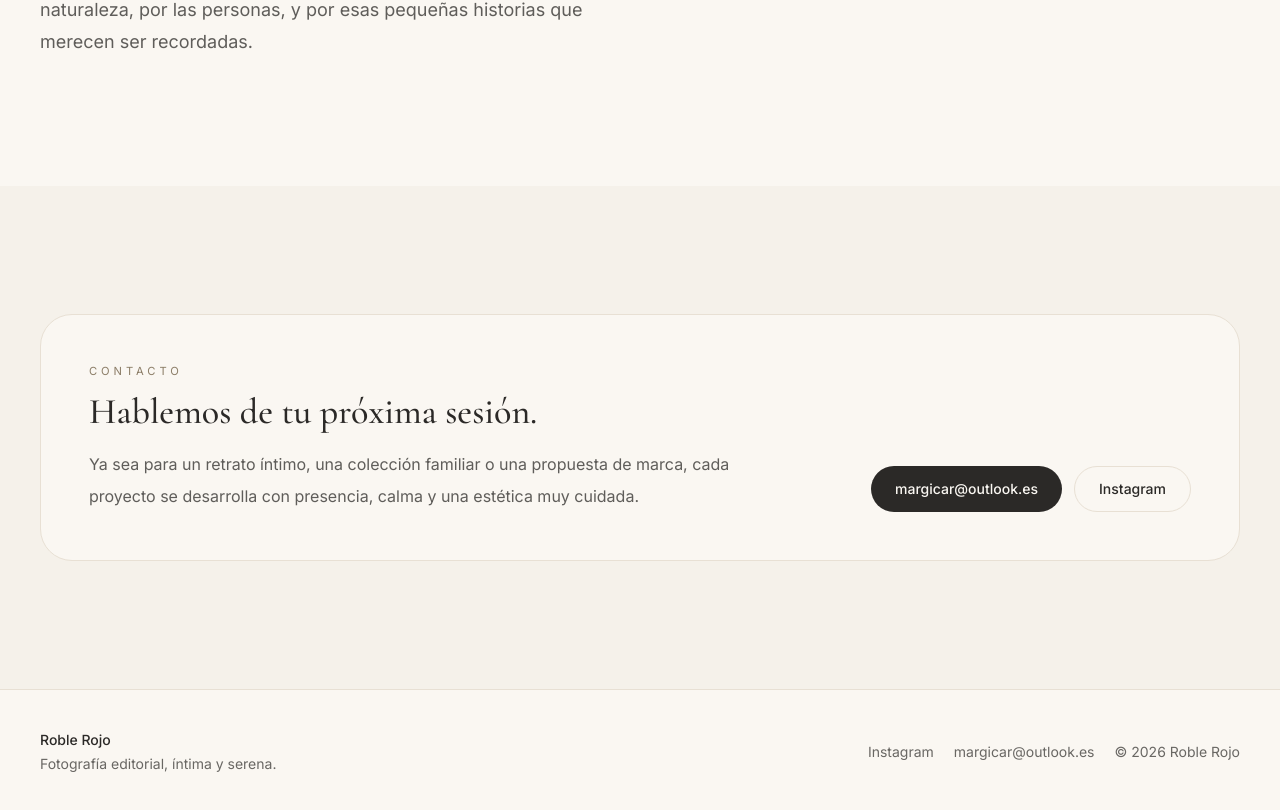
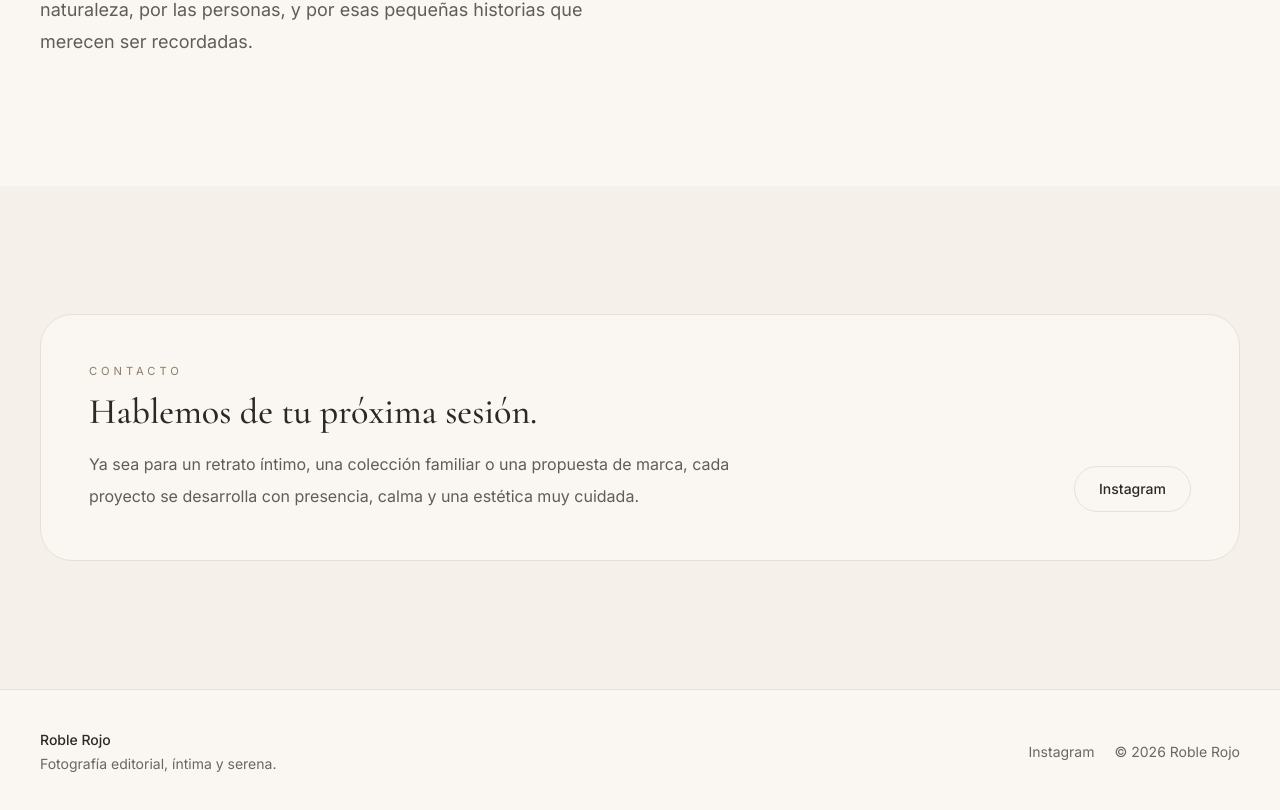
Before and after one commit to MartaGilCar/roble-rojo, a Next.js app: page / in a window 1280 px wide. Shown: the part 4662-5472 px from the top of the page. Built offline with nearby package versions, Linux system fonts and the light colour scheme; no server answers.

Commit message:
ocultar email

```diff
--- a/src/components/layout/footer.tsx
+++ b/src/components/layout/footer.tsx
@@ -12,9 +12,9 @@ export function Footer() {
           <Link href="https://www.instagram.com/roble__rojo?igsh=NzRiNDk0ZzQ0enJ4&utm_source=qr" className="transition hover:text-[#2B2927]">
             Instagram
           </Link>
-          <a href="mailto:margicar@outlook.es" className="transition hover:text-[#2B2927]">
+          {/* <a href="mailto:margicar@outlook.es" className="transition hover:text-[#2B2927]">
             margicar@outlook.es
-          </a>
+          </a> */}
           <span>© 2026 Roble Rojo</span>
         </div>
       </div>
--- a/src/components/sections/cta.tsx
+++ b/src/components/sections/cta.tsx
@@ -25,9 +25,9 @@ export function Cta() {
               </p>
             </div>
             <div className="flex flex-wrap gap-3">
-              <Button href="mailto:margicar@outlook.es" variant="primary">
+              {/* <Button href="mailto:margicar@outlook.es" variant="primary">
                      margicar@outlook.es
-              </Button>
+              </Button> */}
               <Button href="https://www.instagram.com/roble__rojo?igsh=NzRiNDk0ZzQ0enJ4&utm_source=qr" variant="secondary">
                 Instagram
               </Button>
```
